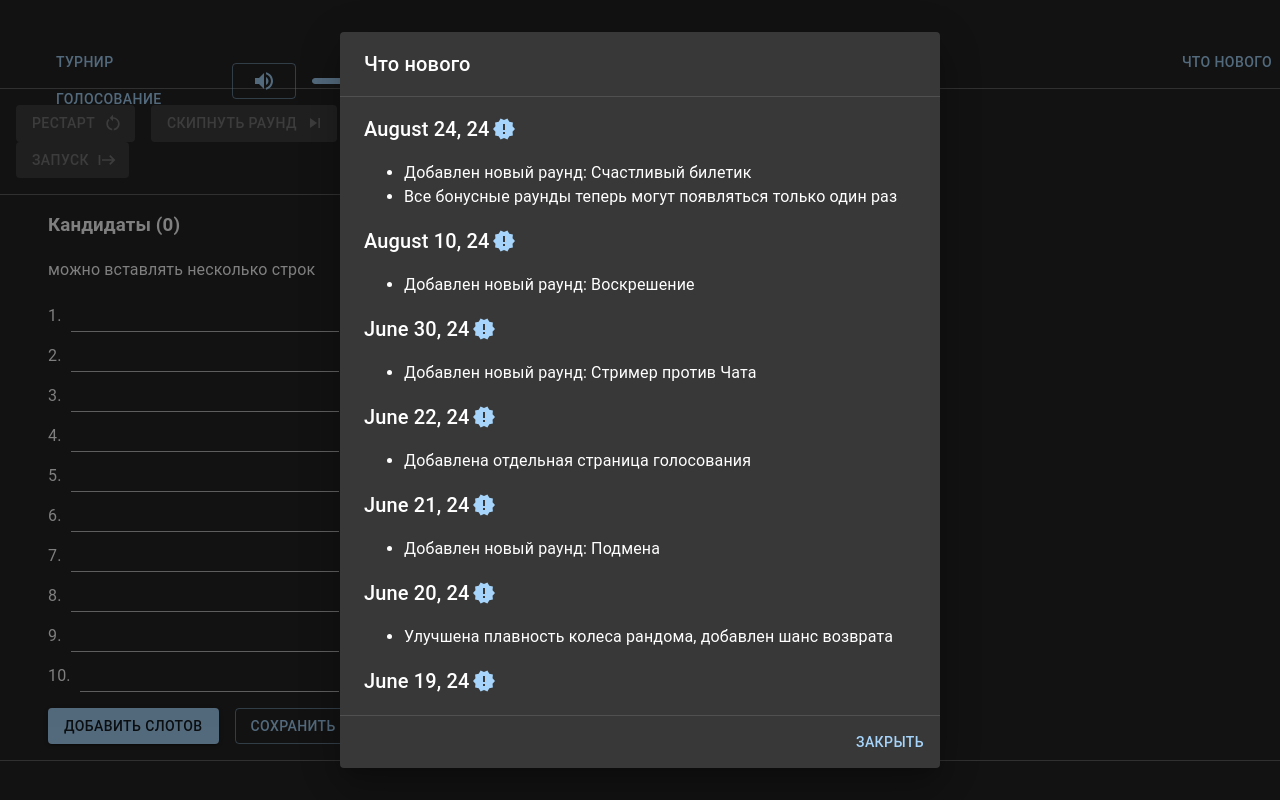
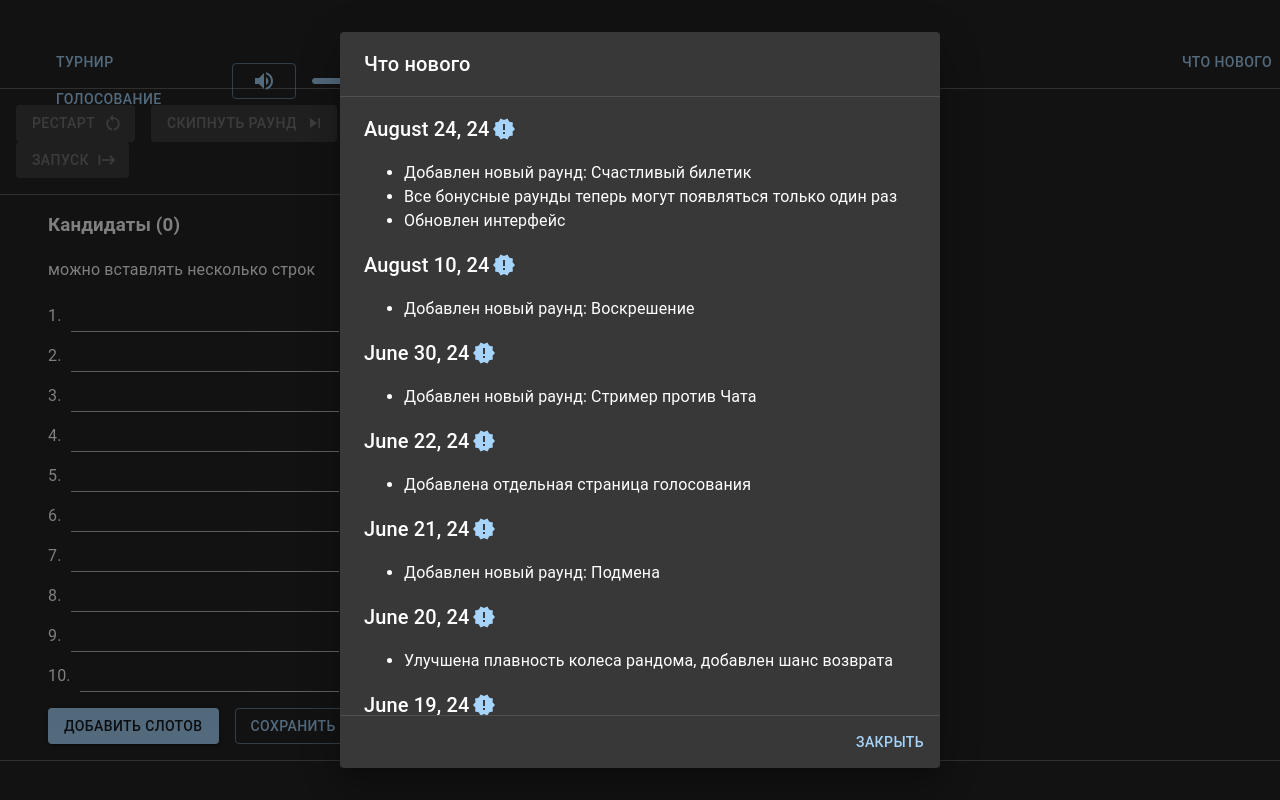
Before and after one commit to maximvl/turnir, a React (Create React App) app: page / in a window 1280 px wide. Built offline with nearby package versions, Linux system fonts and the light colour scheme.

Commit message:
Update release notes

```diff
--- a/src/components/ReleaseNotes.tsx
+++ b/src/components/ReleaseNotes.tsx
@@ -16,6 +16,7 @@ const releaseNotesData: ReleaseNote[] = [
     changes: [
       "Добавлен новый раунд: Счастливый билетик",
       "Все бонусные раунды теперь могут появляться только один раз",
+      "Обновлен интерфейс",
     ],
   },
   {
```
